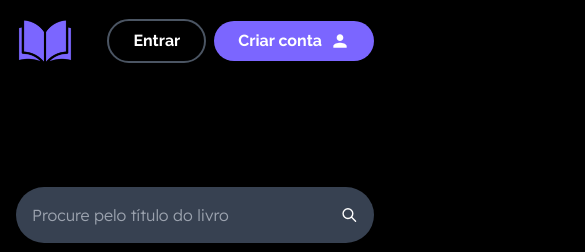
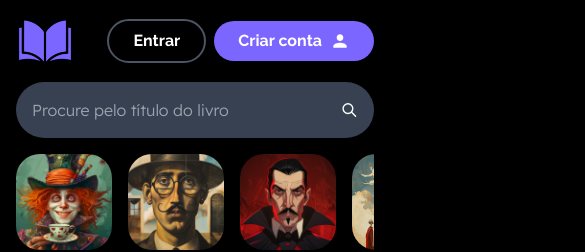
Before and after one commit to ofenascimento/livrosgratuitos-web, a Next.js app: page / in a window 390 px wide. Shown: the top 252 px of the page, 585 px wide, since content can reach past the window. Built offline with nearby package versions, Linux system fonts and the light colour scheme; no server answers; a web font is replaced by a local one.

Commit message:
fix: ads container style

```diff
--- a/src/components/ADS/AdBanner.tsx
+++ b/src/components/ADS/AdBanner.tsx
@@ -24,7 +24,7 @@ const AdBanner = ({
     }, []);
 
     return (
-        <div className="my-2">
+        <div className="my-3 w-full justify-center items-center hidden md:flex">
             <ins
                 className="adsbygoogle"
                 style={{ display: "inline-block", width: 728, height: 90 }}
```
